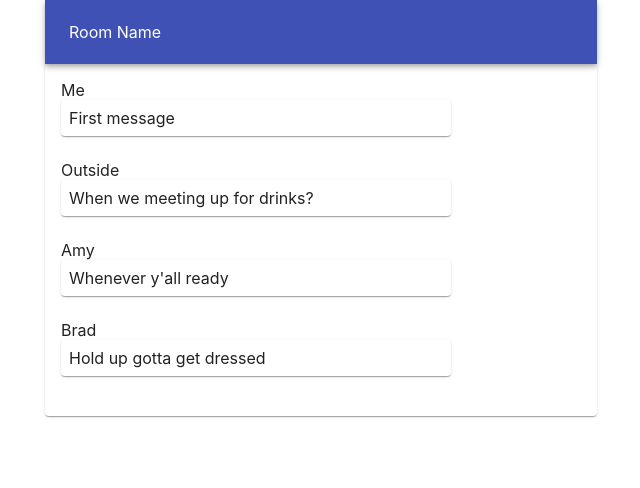
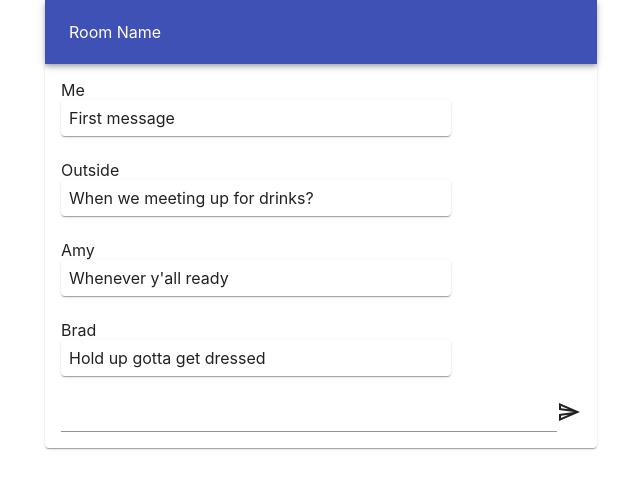
Before and after one commit to IcarusVi/ReactChatApp, a React (Create React App) app in the folder chatclient/: page / in a window 1280 px wide. Shown: the top 488 px of the page, without its empty margins (319-959 px from the left). Built offline with nearby package versions, Linux system fonts and the light colour scheme.

Commit message:
Added icons and send text component

```diff
--- a/chatclient/package.json
+++ b/chatclient/package.json
@@ -4,6 +4,7 @@
   "private": true,
   "dependencies": {
     "@material-ui/core": "^4.11.3",
+    "@material-ui/icons": "^4.11.2",
     "@testing-library/jest-dom": "^5.11.9",
     "@testing-library/react": "^11.2.5",
     "@testing-library/user-event": "^12.8.1",
--- a/chatclient/src/App.js
+++ b/chatclient/src/App.js
@@ -4,6 +4,7 @@ import AppBar from '@material-ui/core/AppBar';
 import Toolbar from '@material-ui/core/Toolbar';
 import { makeStyles } from "@material-ui/core/styles";
 import Messages from './components/messagesContainer'
+import SendText from './components/sendText';
 /*
 Simple layout
 Header with room name
@@ -23,8 +24,6 @@ function App() {
             Room Name
           </Toolbar>
         </AppBar>
-
-
         <Messages/>
       </Container>
     </div>
--- a/chatclient/src/components/messagesContainer.js
+++ b/chatclient/src/components/messagesContainer.js
@@ -1,6 +1,7 @@
 import { makeStyles } from '@material-ui/core/styles';
 import Paper from '@material-ui/core/Paper';
 import fakeMessages from '../fakeMessages.json'
+import SendText from './sendText'
 
 const useStyles = makeStyles({
     messageContainer: {
@@ -31,6 +32,7 @@ const Messages = () => {
     return (
         <Paper className={classes.messageContainer}>
             {fakeMessages.map(message => Message(message))}
+            <SendText/>
         </Paper>
     )
 }
--- a/chatclient/src/components/sendText.js
+++ b/chatclient/src/components/sendText.js
@@ -0,0 +1,25 @@
+import TextField from '@material-ui/core/TextField';
+import { makeStyles } from '@material-ui/core/styles';
+import SendOutlinedIcon from '@material-ui/icons/SendOutlined';
+
+const useStyles = makeStyles({
+    sendText: {
+      display: 'flex',
+      flexDirection: 'row'
+    }
+  });
+
+
+
+//This is the send message component, allowing users to type into text field and click the arrow to send message.
+const SendText = () => {
+    const classes = useStyles()
+    return (
+        <div className={classes.sendText}>
+            <TextField style={{width:'100%'}} />
+            <SendOutlinedIcon/>
+        </div>
+    )
+}
+
+export default SendText;
```
Also changed, not shown: 1 other file (tests, documents, lock files or other folders).
